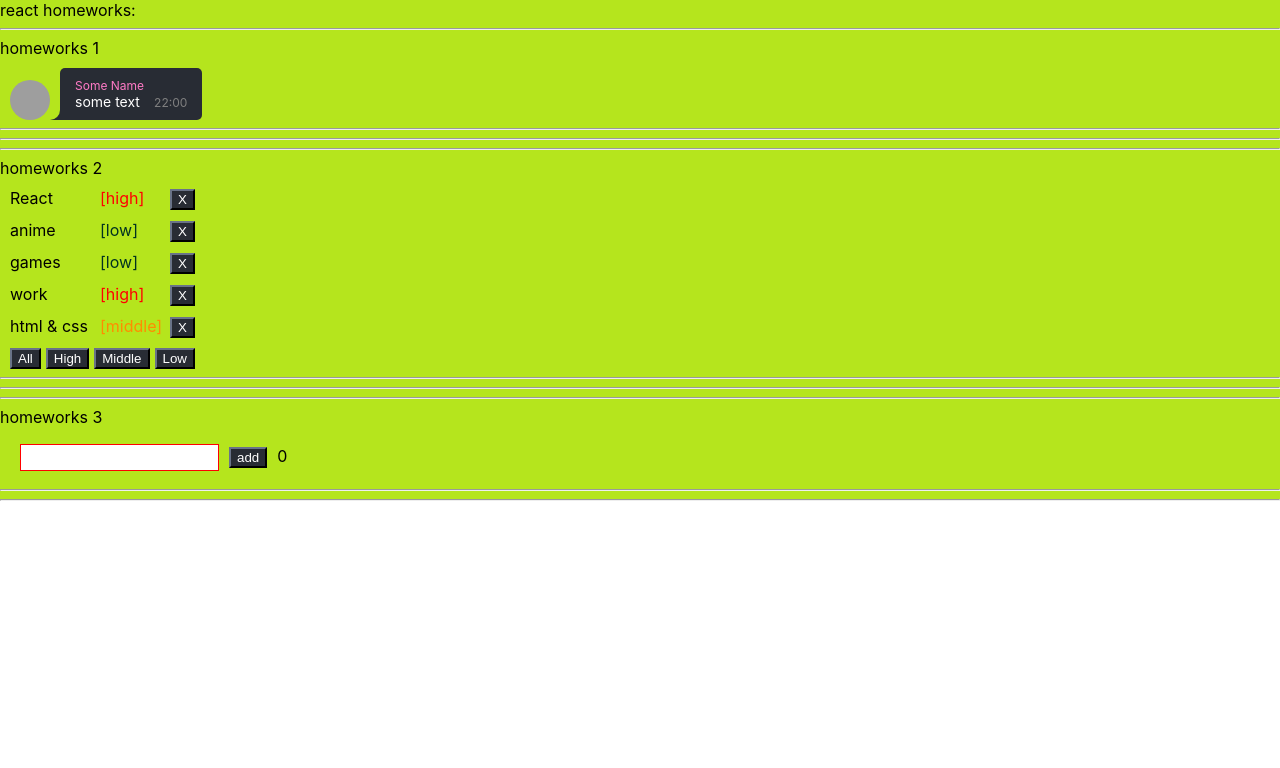
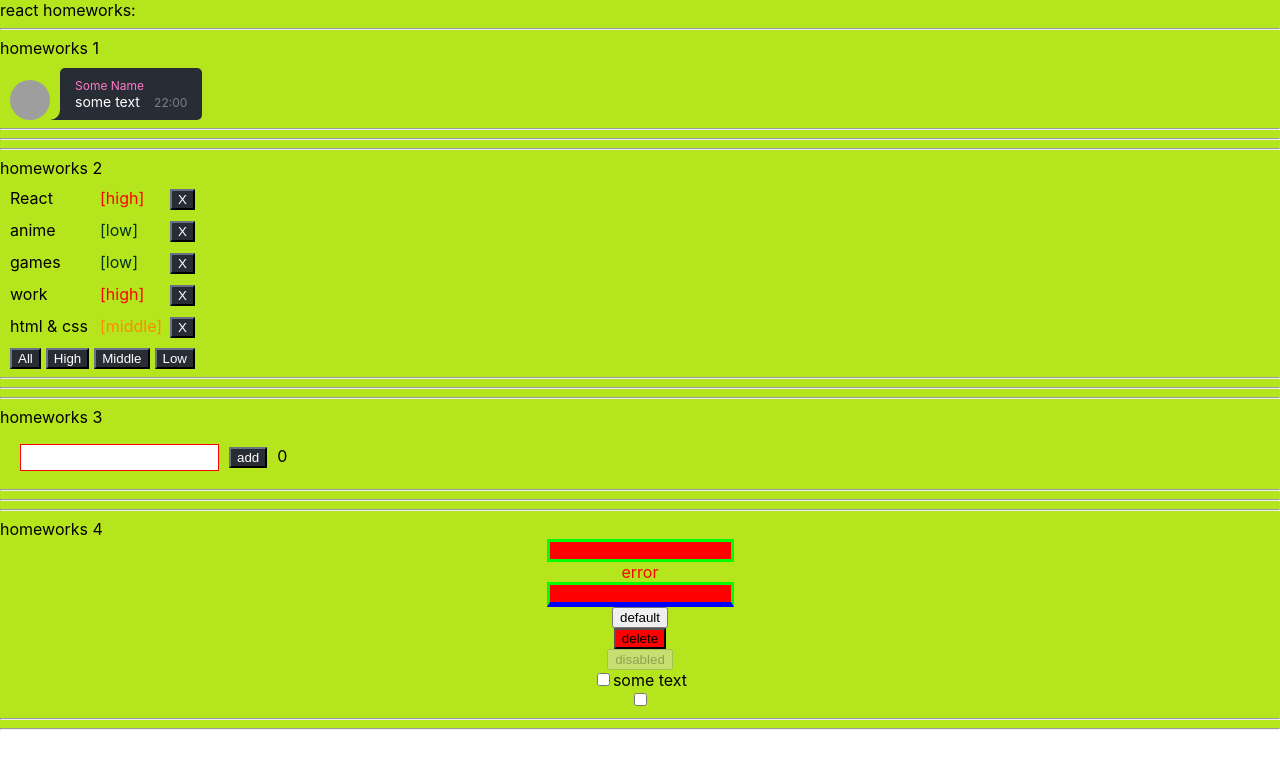
Before and after one commit to dasiklasik/hw, a React (Create React App) app: page / in a window 1280 px wide. Shown: the top 768 px of the page. Built offline with nearby package versions, Linux system fonts and the light colour scheme; grey boxes are pictures that could not be loaded.

Commit message:
start hw4

```diff
--- a/src/p1-main/m1-ui/u1-app/App.tsx
+++ b/src/p1-main/m1-ui/u1-app/App.tsx
@@ -3,6 +3,7 @@ import s from './App.module.css'
 import HW1 from '../../../p2-homeworks/h1/HW1'
 import HW2 from '../../../p2-homeworks/h2/HW2'
 import HW3 from "../../../p2-homeworks/h3/HW3";
+import HW4 from '../../../p2-homeworks/h4/HW4';
 
 
 function App() {
@@ -12,7 +13,7 @@ function App() {
             <HW1/>
             <HW2/>
             <HW3/>
-            {/*<HW4/>*/}
+            <HW4/>
             {/*<HW5/>*/}
 
         </div>
```
